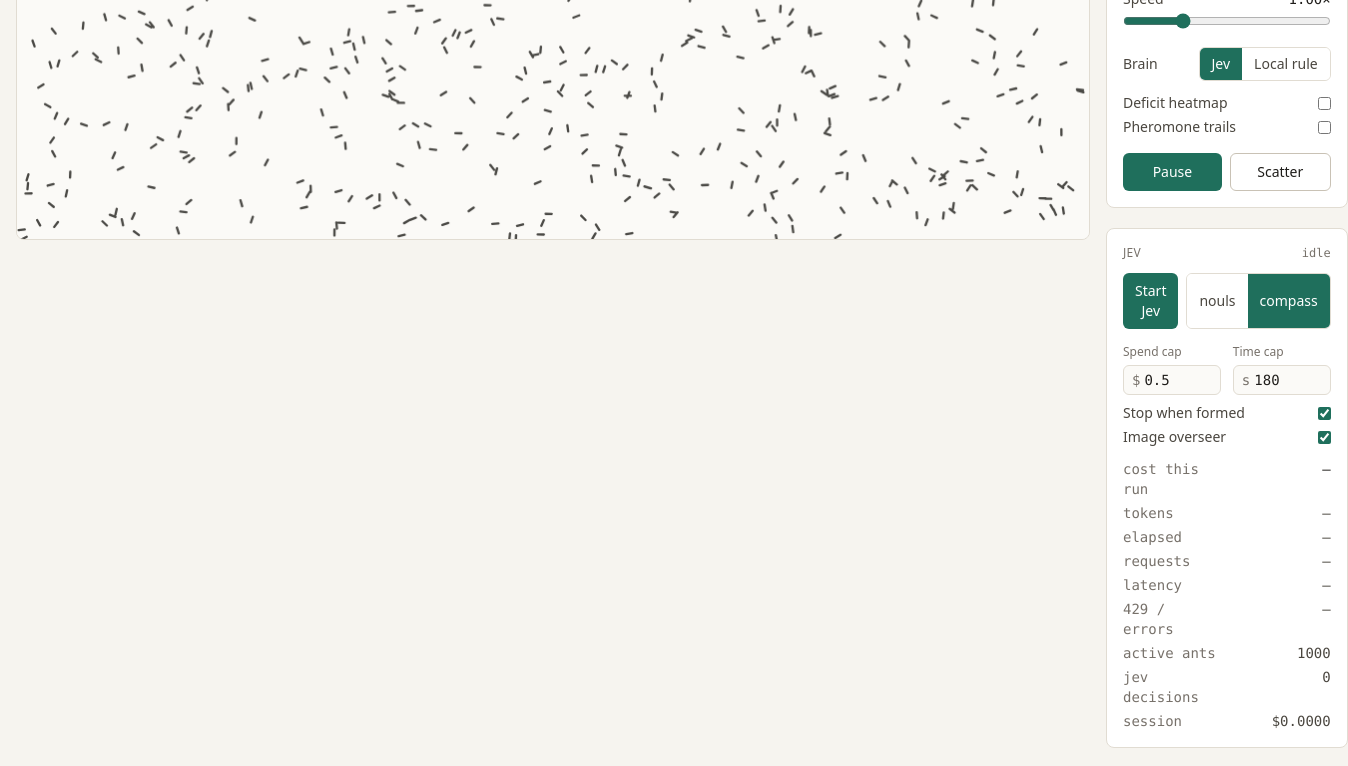
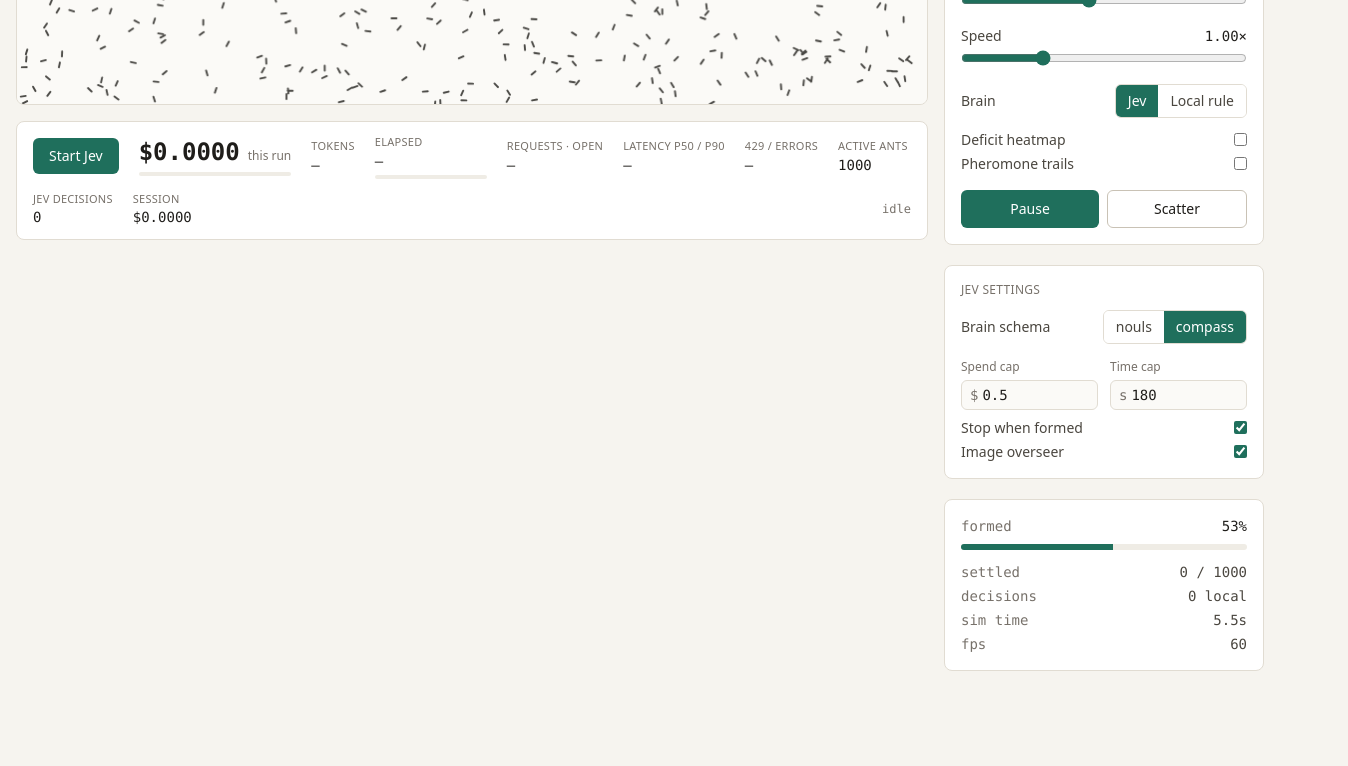
Before and after one commit to bwvogler/ant-sym, a React (Vite) app in the folder web/: page / in a window 1280 px wide. Shown: the part 540-1306 px from the top of the page, 1348 px wide, since content can reach past the window. After the commit the page ends 1211 px from the top, so only its background shows below. Built offline with nearby package versions, Linux system fonts and the light colour scheme.

Commit message:
Jev cost bar under the field: Start/Stop, running cost vs cap with meters, request telemetry in one pane; settings card keeps schema, caps, toggles

```diff
--- a/web/src/App.tsx
+++ b/web/src/App.tsx
@@ -1,22 +1,38 @@
 import Field from "./ui/Field.tsx";
+import JevBar from "./ui/JevBar.tsx";
 import JevPanel from "./ui/JevPanel.tsx";
 import Panel from "./ui/Panel.tsx";
 import { useEngine } from "./ui/useEngine.ts";
 import { useJev } from "./ui/useJev.ts";
 
 export default function App() {
-  const { engine, controls, update, stats, fps, scatter, onFrame, loadImage, imageError } = useEngine();
+  const {
+    engine,
+    controls,
+    update,
+    stats,
+    fps,
+    scatter,
+    onFrame,
+    loadImage,
+    imageError,
+  } = useEngine();
   const jev = useJev(engine, stats?.formed ?? false, stats?.targetVersion ?? 0);
   return (
     <main className="mx-auto flex h-full max-w-7xl flex-col gap-4 px-4 py-5">
       <header className="flex items-baseline justify-between">
         <h1 className="text-xl font-semibold tracking-tight">Jev Ants</h1>
-        <p className="text-sm text-fg-3">ants that form the picture you type, one decision at a time</p>
+        <p className="text-sm text-fg-3">
+          ants that form the picture you type, one decision at a time
+        </p>
       </header>
       <div className="flex min-h-0 flex-1 flex-col gap-4 lg:flex-row">
+        <div className="flex min-w-0 flex-1 flex-col gap-4">
           <div
-          className="min-h-[360px] flex-1"
-          style={{ aspectRatio: `${engine.params.size.w} / ${engine.params.size.h}` }}
+            className="min-h-[360px]"
+            style={{
+              aspectRatio: `${engine.params.size.w} / ${engine.params.size.h}`,
+            }}
             onDragOver={(e) => e.preventDefault()}
             onDrop={(e) => {
               e.preventDefault();
@@ -24,10 +40,47 @@ export default function App() {
               if (f) void loadImage(f);
             }}
           >
-          <Field engine={engine} onFrame={onFrame} showHeatmap={controls.showHeatmap} showTrails={controls.showTrails} box={jev.state.overseer?.box ?? null} boxSteering={jev.state.overseer?.steering ?? false} />
+            <Field
+              engine={engine}
+              onFrame={onFrame}
+              showHeatmap={controls.showHeatmap}
+              showTrails={controls.showTrails}
+              box={jev.state.overseer?.box ?? null}
+              boxSteering={jev.state.overseer?.steering ?? false}
+            />
           </div>
-        <Panel engine={engine} controls={controls} update={update} stats={stats} fps={fps} onScatter={scatter} onImage={(f) => void loadImage(f)} imageError={imageError}>
-          <JevPanel {...jev} activeAnts={stats ? controls.antCount - stats.settled : controls.antCount} jevDecisions={stats?.decisions.jev ?? 0} />
+          <JevBar
+            state={jev.state}
+            start={jev.start}
+            stop={jev.stop}
+            morphPending={jev.morphPending}
+            activeAnts={
+              stats ? controls.antCount - stats.settled : controls.antCount
+            }
+            jevDecisions={stats?.decisions.jev ?? 0}
+          />
+        </div>
+        <Panel
+          engine={engine}
+          controls={controls}
+          update={update}
+          stats={stats}
+          fps={fps}
+          onScatter={scatter}
+          onImage={(f) => void loadImage(f)}
+          imageError={imageError}
+        >
+          <JevPanel
+            state={jev.state}
+            caps={jev.caps}
+            setCaps={jev.setCaps}
+            schema={jev.schema}
+            setSchema={jev.setSchema}
+            stopOnFormed={jev.stopOnFormed}
+            setStopOnFormed={jev.setStopOnFormed}
+            overseer={jev.overseer}
+            setOverseer={jev.setOverseer}
+          />
         </Panel>
       </div>
     </main>
--- /dev/null
+++ b/web/src/ui/JevBar.tsx
@@ -0,0 +1,160 @@
+import type { SchedulerState } from "./jevScheduler.ts";
+
+// The cost line, under the field: one pane with Start/Stop, the running cost
+// of this run against its caps, and the request telemetry, so spend is in
+// view while the ants move. Settings (schema, caps, toggles) stay in JevPanel.
+
+interface Props {
+  state: SchedulerState;
+  start: () => void;
+  stop: () => void;
+  morphPending: boolean;
+  activeAnts: number;
+  jevDecisions: number;
+}
+
+const usd = (v: number) => `$${v.toFixed(4)}`;
+
+export default function JevBar(p: Props) {
+  const run = p.state.run;
+  const running = p.state.phase === "running";
+  const stopped = p.state.phase === "stopped";
+  const reason = run?.stopReason;
+  const spendShare = run ? Math.min(1, run.usd / run.caps.capUsd) : 0;
+  const timeShare = run
+    ? Math.min(1, run.elapsedSeconds / run.caps.capSeconds)
+    : 0;
+  const banner =
+    stopped && (reason === "spend-cap" || reason === "time-cap")
+      ? {
+          tone: "warn",
+          text: `${reason === "spend-cap" ? "Spend cap" : "Time cap"} reached. Ants are on the local rule. Raise the cap or Start again.`,
+        }
+      : p.morphPending
+        ? {
+            tone: "accent",
+            text: "New picture. Morph walks the ants from where they stand into it.",
+          }
+        : stopped && reason === "formed"
+          ? {
+              tone: "accent",
+              text: "Formed. Jev is paused; the picture costs nothing to hold.",
+            }
+          : p.state.lastError
+            ? { tone: "err", text: p.state.lastError }
+            : null;
+
+  return (
+    <section
+      className="rounded-lg border border-line bg-panel px-4 py-3"
+      aria-label="Jev cost and telemetry"
+    >
+      <div className="flex flex-wrap items-center gap-x-5 gap-y-3">
+        {running ? (
+          <button
+            type="button"
+            className="rounded-md bg-err px-4 py-2 text-sm font-medium text-white hover:opacity-90"
+            onClick={p.stop}
+          >
+            Stop
+          </button>
+        ) : (
+          <button
+            type="button"
+            className="rounded-md bg-accent px-4 py-2 text-sm font-medium text-accent-ink hover:bg-accent-hover"
+            onClick={p.start}
+          >
+            {p.morphPending ? "Morph" : "Start Jev"}
+          </button>
+        )}
+
+        <div className="min-w-[9rem]">
+          <div className="flex items-baseline gap-2">
+            <span className="font-mono text-2xl font-semibold tabular-nums text-fg">
+              {run ? usd(run.usd) : "$0.0000"}
+            </span>
+            <span className="text-xs text-fg-3">
+              {run ? `of $${run.caps.capUsd.toFixed(2)}` : "this run"}
+            </span>
+          </div>
+          <Meter value={spendShare} />
+        </div>
+
+        <Stat
+          label="tokens"
+          value={run ? run.inputTokens.toLocaleString() : "—"}
+        />
+        <div className="min-w-[7rem]">
+          <Stat
+            label="elapsed"
+            value={
+              run
+                ? `${run.elapsedSeconds.toFixed(0)}s / ${run.caps.capSeconds}s`
+                : "—"
+            }
+          />
+          <Meter value={timeShare} />
+        </div>
+        <Stat
+          label="requests · open"
+          value={run ? `${run.requests} · ${run.inFlight}` : "—"}
+        />
+        <Stat
+          label="latency p50 / p90"
+          value={
+            run?.medianMs != null ? `${run.medianMs} / ${run.p90Ms} ms` : "—"
+          }
+        />
+        <Stat
+          label="429 / errors"
+          value={
+            run ? `${run.statuses["429"] ?? 0} / ${p.state.failures}` : "—"
+          }
+        />
+        <Stat label="active ants" value={String(p.activeAnts)} />
+        <Stat label="jev decisions" value={p.jevDecisions.toLocaleString()} />
+        <Stat label="session" value={usd(p.state.sessionUsd)} />
+
+        <span
+          className={`ml-auto font-mono text-xs ${running ? "text-accent" : "text-fg-3"}`}
+        >
+          {running
+            ? "running"
+            : stopped
+              ? `stopped · ${reason ?? "user"}`
+              : "idle"}
+        </span>
+      </div>
+      {banner && (
+        <p
+          className={`mt-3 truncate rounded-md px-3 py-1.5 text-sm ${banner.tone === "warn" ? "bg-warn-soft text-warn" : banner.tone === "err" ? "bg-err-soft text-err" : "bg-accent-soft text-accent"}`}
+          title={banner.text}
+        >
+          {banner.text}
+        </p>
+      )}
+    </section>
+  );
+}
+
+function Stat({ label, value }: { label: string; value: string }) {
+  return (
+    <div className="flex flex-col">
+      <span className="text-[11px] uppercase tracking-wide text-fg-3">
+        {label}
+      </span>
+      <span className="font-mono text-sm tabular-nums text-fg">{value}</span>
+    </div>
+  );
+}
+
+function Meter({ value }: { value: number }) {
+  return (
+    <div className="mt-1 h-1 w-full overflow-hidden rounded bg-raised">
+      <div
+        className={`h-full ${value > 0.85 ? "bg-warn" : "bg-accent"} transition-[width] duration-300`}
+        style={{ width: `${Math.round(value * 100)}%` }}
+      />
+    </div>
+  );
+}
--- a/web/src/ui/JevPanel.tsx
+++ b/web/src/ui/JevPanel.tsx
@@ -8,105 +8,117 @@ interface Props {
   setCaps: (c: RunCaps) => void;
   schema: Schema;
   setSchema: (s: Schema) => void;
-  start: () => void;
-  stop: () => void;
   stopOnFormed: boolean;
   setStopOnFormed: (v: boolean) => void;
   overseer: boolean;
   setOverseer: (v: boolean) => void;
-  /** the picture changed since the last run ended: Start walks the ants from the old shape to the new */
-  morphPending: boolean;
-  activeAnts: number;
-  jevDecisions: number;
 }
 
-const usd = (v: number) => `$${v.toFixed(4)}`;
-
 export default function JevPanel(p: Props) {
-  const run = p.state.run;
   const running = p.state.phase === "running";
-  const stopped = p.state.phase === "stopped";
-  const reason = run?.stopReason;
   return (
     <section className="rounded-lg border border-line bg-panel p-4">
       <div className="flex items-center justify-between">
-        <h2 className="text-xs font-medium uppercase tracking-wide text-fg-3">Jev</h2>
-        <span className={`font-mono text-xs ${running ? "text-accent" : "text-fg-3"}`}>{running ? "running" : stopped ? `stopped · ${reason ?? "user"}` : "idle"}</span>
+        <h2 className="text-xs font-medium uppercase tracking-wide text-fg-3">
+          Jev settings
+        </h2>
+        <span className="text-xs text-fg-3">
+          {running ? "locked while running" : ""}
+        </span>
       </div>
 
-      {stopped && (reason === "spend-cap" || reason === "time-cap") && (
-        <p className="mt-2 rounded-md bg-warn-soft px-3 py-2 text-sm text-warn">
-          {reason === "spend-cap" ? "Spend cap reached." : "Time cap reached."} Ants are on the local rule. Raise the cap or Start again.
-        </p>
-      )}
-      {stopped && reason === "formed" && !p.morphPending && <p className="mt-2 rounded-md bg-accent-soft px-3 py-2 text-sm text-accent">Formed. Jev is paused; the picture costs nothing to hold.</p>}
-      {p.morphPending && <p className="mt-2 rounded-md bg-accent-soft px-3 py-2 text-sm text-accent">New picture. Morph walks the ants from where they stand into it.</p>}
-      {p.state.lastError && <p className="mt-2 truncate rounded-md bg-err-soft px-3 py-2 text-xs text-err" title={p.state.lastError}>{p.state.lastError}</p>}
-
-      <div className="mt-3 flex gap-2">
-        {running ? (
-          <button type="button" className="flex-1 rounded-md bg-err px-3 py-2 text-sm font-medium text-white hover:opacity-90" onClick={p.stop}>
-            Stop
-          </button>
-        ) : (
-          <button type="button" className="flex-1 rounded-md bg-accent px-3 py-2 text-sm font-medium text-accent-ink hover:bg-accent-hover" onClick={p.start}>
-            {p.morphPending ? "Morph" : "Start Jev"}
-          </button>
-        )}
+      <div className="mt-3 flex items-center justify-between">
+        <span className="text-sm text-fg-2">Brain schema</span>
         <div className="flex overflow-hidden rounded-md border border-line text-sm">
-          <button type="button" className={seg(p.schema === "nouls")} onClick={() => p.setSchema("nouls")} title="3 nouls per ant: north/south, east/west, settle (178 tokens/ant)" disabled={running}>
+          <button
+            type="button"
+            className={seg(p.schema === "nouls")}
+            onClick={() => p.setSchema("nouls")}
+            title="3 nouls per ant: north/south, east/west, settle (178 tokens/ant)"
+            disabled={running}
+          >
             nouls
           </button>
-          <button type="button" className={seg(p.schema === "compass")} onClick={() => p.setSchema("compass")} title="9-way choice + settle noul (285 tokens/ant)" disabled={running}>
+          <button
+            type="button"
+            className={seg(p.schema === "compass")}
+            onClick={() => p.setSchema("compass")}
+            title="9-way choice + settle noul (285 tokens/ant)"
+            disabled={running}
+          >
             compass
           </button>
         </div>
       </div>
 
       <div className="mt-3 grid grid-cols-2 gap-3">
-        <Cap label="Spend cap" suffix="$" value={p.caps.capUsd} step={0.1} min={0.01} onChange={(v) => p.setCaps({ ...p.caps, capUsd: v })} disabled={running} />
-        <Cap label="Time cap" suffix="s" value={p.caps.capSeconds} step={30} min={10} onChange={(v) => p.setCaps({ ...p.caps, capSeconds: v })} disabled={running} />
+        <Cap
+          label="Spend cap"
+          suffix="$"
+          value={p.caps.capUsd}
+          step={0.1}
+          min={0.01}
+          onChange={(v) => p.setCaps({ ...p.caps, capUsd: v })}
+          disabled={running}
+        />
+        <Cap
+          label="Time cap"
+          suffix="s"
+          value={p.caps.capSeconds}
+          step={30}
+          min={10}
+          onChange={(v) => p.setCaps({ ...p.caps, capSeconds: v })}
+          disabled={running}
+        />
       </div>
       <label className="mt-2 flex items-center justify-between text-sm text-fg-2">
         <span>Stop when formed</span>
-        <input type="checkbox" checked={p.stopOnFormed} onChange={(e) => p.setStopOnFormed(e.target.checked)} />
+        <input
+          type="checkbox"
+          checked={p.stopOnFormed}
+          onChange={(e) => p.setStopOnFormed(e.target.checked)}
+        />
       </label>
-      <label className="mt-1 flex items-center justify-between text-sm text-fg-2" title="Every 4 s Jev looks at the field and the target as images: a box for the emptiest region (the ants' attractor) and a noul for 'recognisable'">
+      <label
+        className="mt-1 flex items-center justify-between text-sm text-fg-2"
+        title="Every 4 s Jev looks at the field and the target as images: a box for the emptiest region (the ants' attractor) and a noul for 'recognisable'"
+      >
         <span>Image overseer</span>
-        <input type="checkbox" checked={p.overseer} onChange={(e) => p.setOverseer(e.target.checked)} />
+        <input
+          type="checkbox"
+          checked={p.overseer}
+          onChange={(e) => p.setOverseer(e.target.checked)}
+        />
       </label>
       {p.state.overseer && (
         <p className="mt-1 font-mono text-xs text-fg-3">
-          overseer: recognisable {Math.round(p.state.overseer.done * 100)}% · box {p.state.overseer.box ? (p.state.overseer.steering ? "steering" : "ignored") : "none"} · {p.state.overseer.inputTokens.toLocaleString()} tok/look · {p.state.overseer.calls} looks
+          overseer: recognisable {Math.round(p.state.overseer.done * 100)}% ·
+          box{" "}
+          {p.state.overseer.box
+            ? p.state.overseer.steering
+              ? "steering"
+              : "ignored"
+            : "none"}{" "}
+          · {p.state.overseer.inputTokens.toLocaleString()} tok/look ·{" "}
+          {p.state.overseer.calls} looks
         </p>
       )}
 
-      <dl className="mt-3 grid grid-cols-2 gap-x-4 gap-y-1 font-mono text-sm text-fg-2">
-        <dt className="text-fg-3">cost this run</dt>
-        <dd className="text-right text-fg">{run ? usd(run.usd) : "—"}</dd>
-        <dt className="text-fg-3">tokens</dt>
-        <dd className="text-right">{run ? run.inputTokens.toLocaleString() : "—"}</dd>
-        <dt className="text-fg-3">elapsed</dt>
-        <dd className="text-right">{run ? `${run.elapsedSeconds.toFixed(0)}s / ${run.caps.capSeconds}s` : "—"}</dd>
-        <dt className="text-fg-3">requests</dt>
-        <dd className="text-right">{run ? `${run.requests} · ${run.inFlight} open` : "—"}</dd>
-        <dt className="text-fg-3">latency</dt>
-        <dd className="text-right">{run?.medianMs != null ? `${run.medianMs} / ${run.p90Ms} ms` : "—"}</dd>
-        <dt className="text-fg-3">429 / errors</dt>
-        <dd className="text-right">{run ? `${run.statuses["429"] ?? 0} / ${p.state.failures}` : "—"}</dd>
-        <dt className="text-fg-3">active ants</dt>
-        <dd className="text-right">{p.activeAnts}</dd>
-        <dt className="text-fg-3">jev decisions</dt>
-        <dd className="text-right">{p.jevDecisions.toLocaleString()}</dd>
-        <dt className="text-fg-3">session</dt>
-        <dd className="text-right">{usd(p.state.sessionUsd)}</dd>
-      </dl>
-
       {p.state.sample && (
         <details className="mt-3 text-xs">
-          <summary className="cursor-pointer text-fg-3">one ant, live: {p.state.sample.id}</summary>
+          <summary className="cursor-pointer text-fg-3">
+            one ant, live: {p.state.sample.id}
+          </summary>
           <pre className="mt-2 max-h-56 overflow-auto rounded-md bg-raised p-2 font-mono text-[11px] leading-snug text-fg-2">
-            {JSON.stringify({ state: p.state.sample.state, answers: p.state.sample.answers, decision: p.state.sample.decision }, null, 1)}
+            {JSON.stringify(
+              {
+                state: p.state.sample.state,
+                answers: p.state.sample.answers,
+                decision: p.state.sample.decision,
+              },
+              null,
+              1,
+            )}
           </pre>
         </details>
       )}
@@ -118,13 +130,37 @@ function seg(active: boolean): string {
   return `px-3 py-1.5 ${active ? "bg-accent text-accent-ink" : "bg-panel text-fg-2 hover:bg-raised"} disabled:cursor-not-allowed disabled:opacity-60`;
 }
 
-function Cap({ label, suffix, value, step, min, onChange, disabled }: { label: string; suffix: string; value: number; step: number; min: number; onChange: (v: number) => void; disabled: boolean }) {
+function Cap({
+  label,
+  suffix,
+  value,
+  step,
+  min,
+  onChange,
+  disabled,
+}: {
+  label: string;
+  suffix: string;
+  value: number;
+  step: number;
+  min: number;
+  onChange: (v: number) => void;
+  disabled: boolean;
+}) {
   return (
     <label className="block text-sm text-fg-2">
       <span className="text-xs text-fg-3">{label}</span>
       <span className="mt-1 flex items-center gap-1 rounded-md border border-line bg-paper px-2 py-1 font-mono">
         <span className="text-fg-3">{suffix}</span>
-        <input className="w-full bg-transparent text-fg outline-none" type="number" min={min} step={step} value={value} disabled={disabled} onChange={(e) => onChange(Number(e.target.value))} />
+        <input
+          className="w-full bg-transparent text-fg outline-none"
+          type="number"
+          min={min}
+          step={step}
+          value={value}
+          disabled={disabled}
+          onChange={(e) => onChange(Number(e.target.value))}
+        />
       </span>
     </label>
   );
```
Lines whose indentation alone changed are shown as unchanged.
